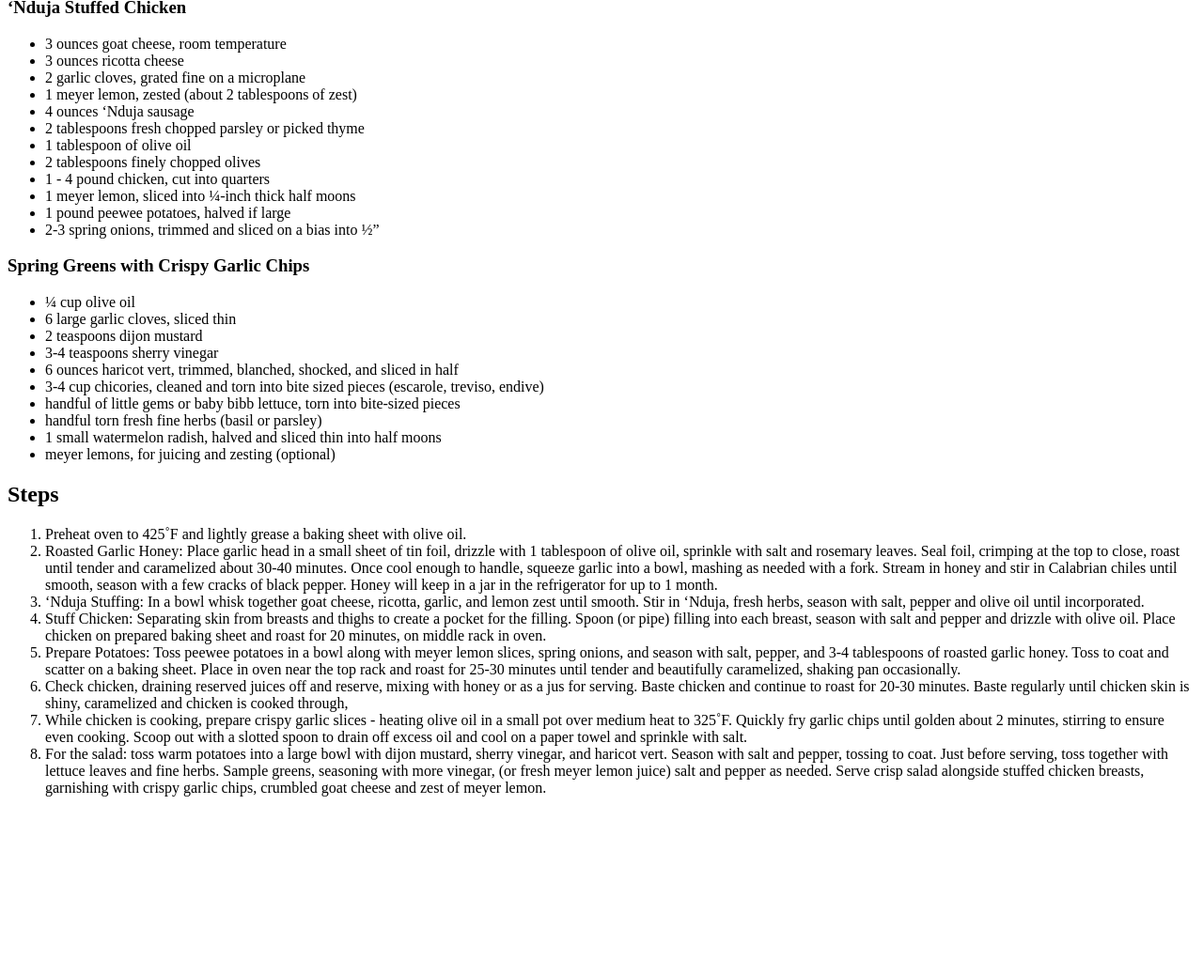
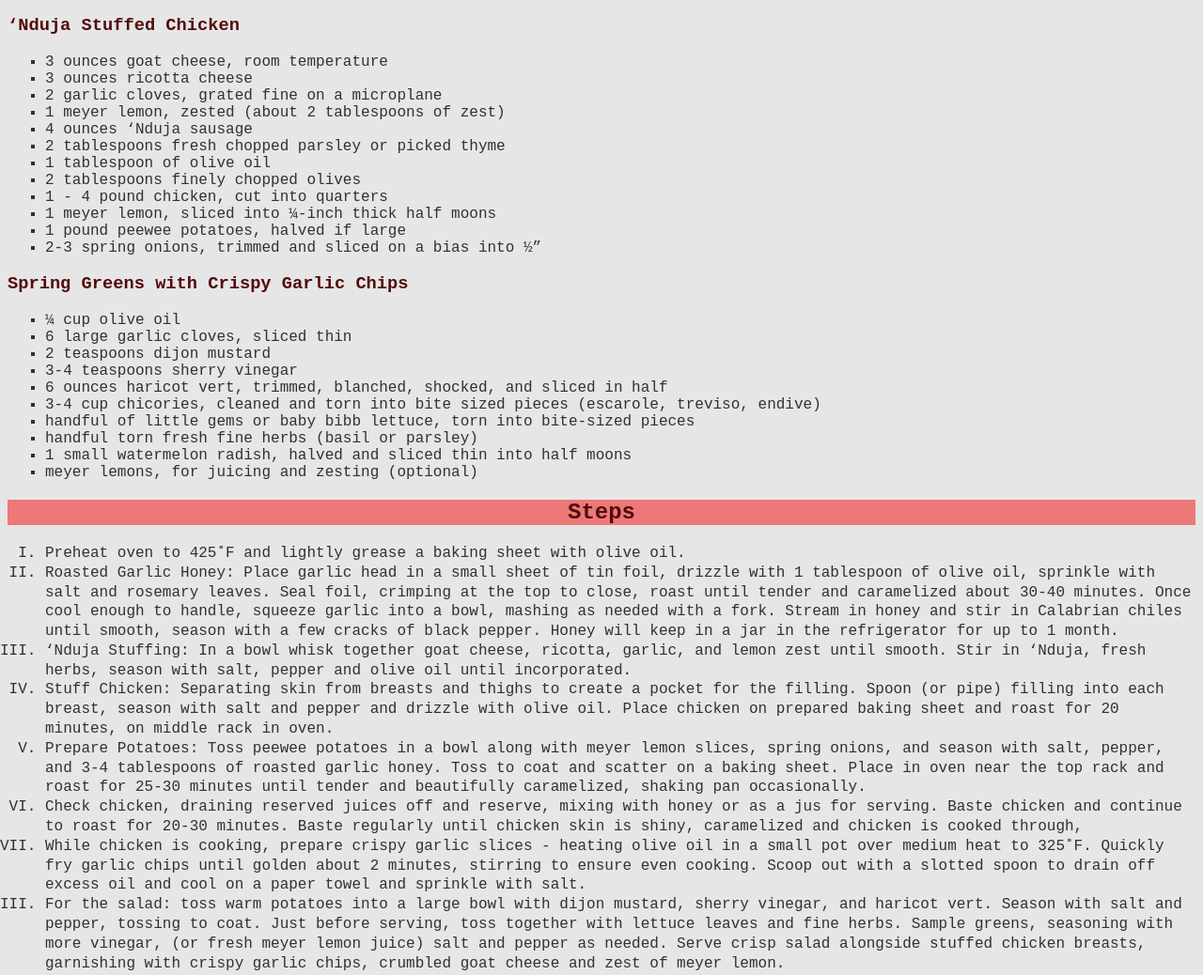
Before and after one commit to natasSK/odin-recipes, a plain HTML site: page recipes/nduja_stuff.html in a window 1280 px wide. Shown: the part 1181-2219 px from the top of the page at 94% size. Before the commit the page ends 2045 px from the top, so only its background shows below. Drawn offline with Linux system fonts and the light colour scheme.

Commit message:
Added style for nduja recipes
style.css file was created just for nduja_stuff.html for exercise

```diff
--- a/recipes/nduja_stuff.html
+++ b/recipes/nduja_stuff.html
@@ -2,12 +2,13 @@
 <html lang="en">
     <head>
         <meta charset="UTF-8">
+        <link rel="stylesheet" href="../style.css">
         <meta name="viewport" content="width=device-width, initial-scale=1.0">
         <title>'NDUJA STUFFED CHICKEN WITH CALABRIAN HONEY, ROASTED POTATOES & CRISP GREENS</title>
     </head>
 
     <body>
-        <h1>'NDUJA STUFFED CHICKEN WITH CALABRIAN HONEY, ROASTED POTATOES & CRISP GREENS</h1>
+        <h1 class="title">'NDUJA STUFFED CHICKEN WITH CALABRIAN HONEY, ROASTED POTATOES & CRISP GREENS</h1>
         <img src="../images/nduja_stuff.jpg" alt="'NDUJA STUFFED CHICKEN">
         <h2>Description</h2>
         <p>'Nduja is made with meat from the trimmings from various meat cuts and fatback, and sun-dried Calabrian chilli peppers, which give 'nduja its characteristic fiery taste. These are minced together, then stuffed in large sausage casings and smoked, creating a soft large sausage, which is then aged for 3-6 months.</p>
--- /dev/null
+++ b/style.css
@@ -0,0 +1,34 @@
+* {
+    font-family: 'Courier New', Courier, monospace;
+    background-color: rgb(230, 230, 230);
+}
+
+h1,h2,h3 {
+    color: rgb(83, 11, 11);
+    text-align: center;
+}
+
+h3 {
+    text-align: left;
+}
+
+p,li {
+    color: rgb(49, 49, 49);
+}
+
+.title {
+    font-weight: 900;
+}
+
+h2 {
+    background-color: rgb(237, 120, 120);
+}
+
+ul {
+    list-style-type: square;
+}
+
+ol {
+    list-style-type: upper-roman;
+    line-height: 130%;
+}
```
